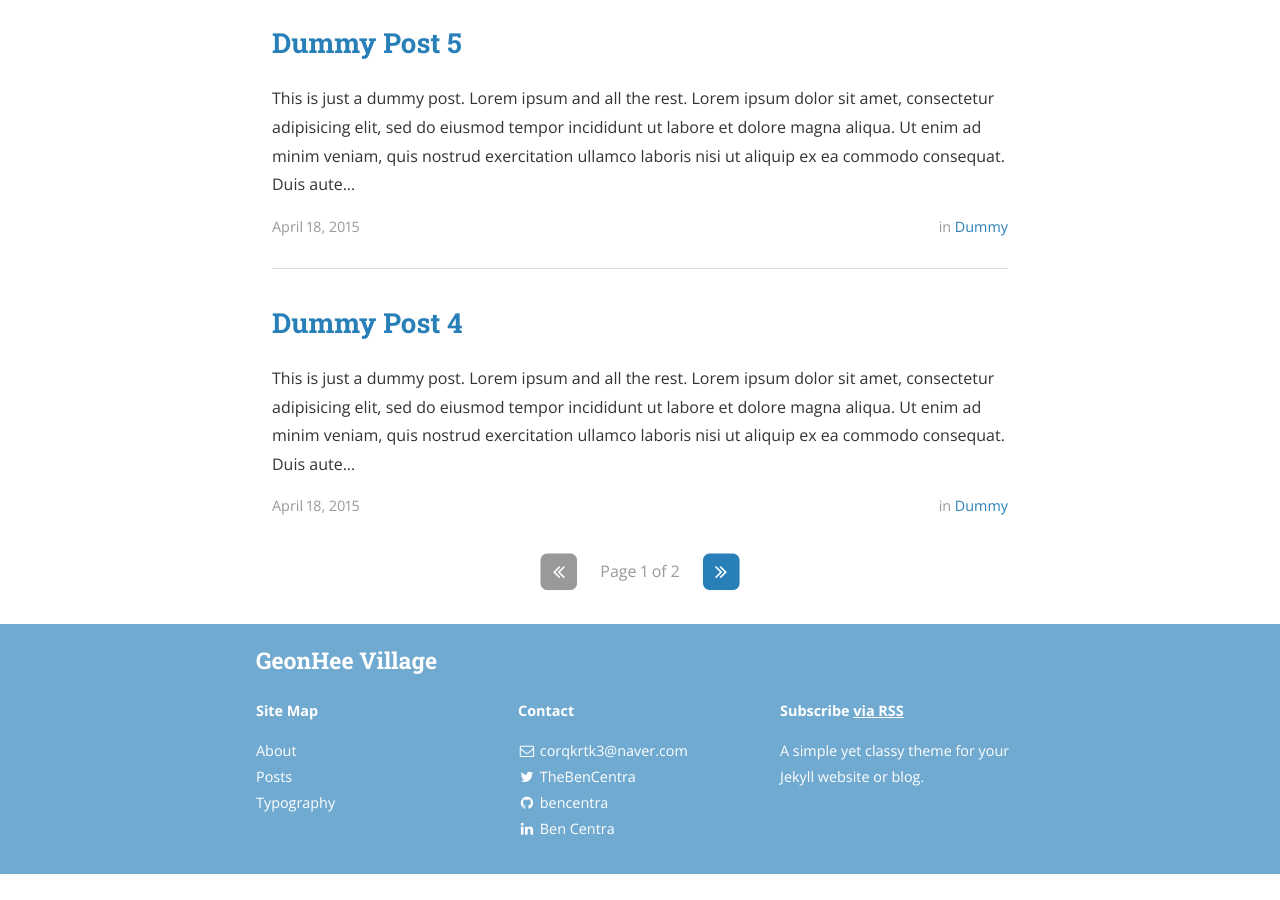
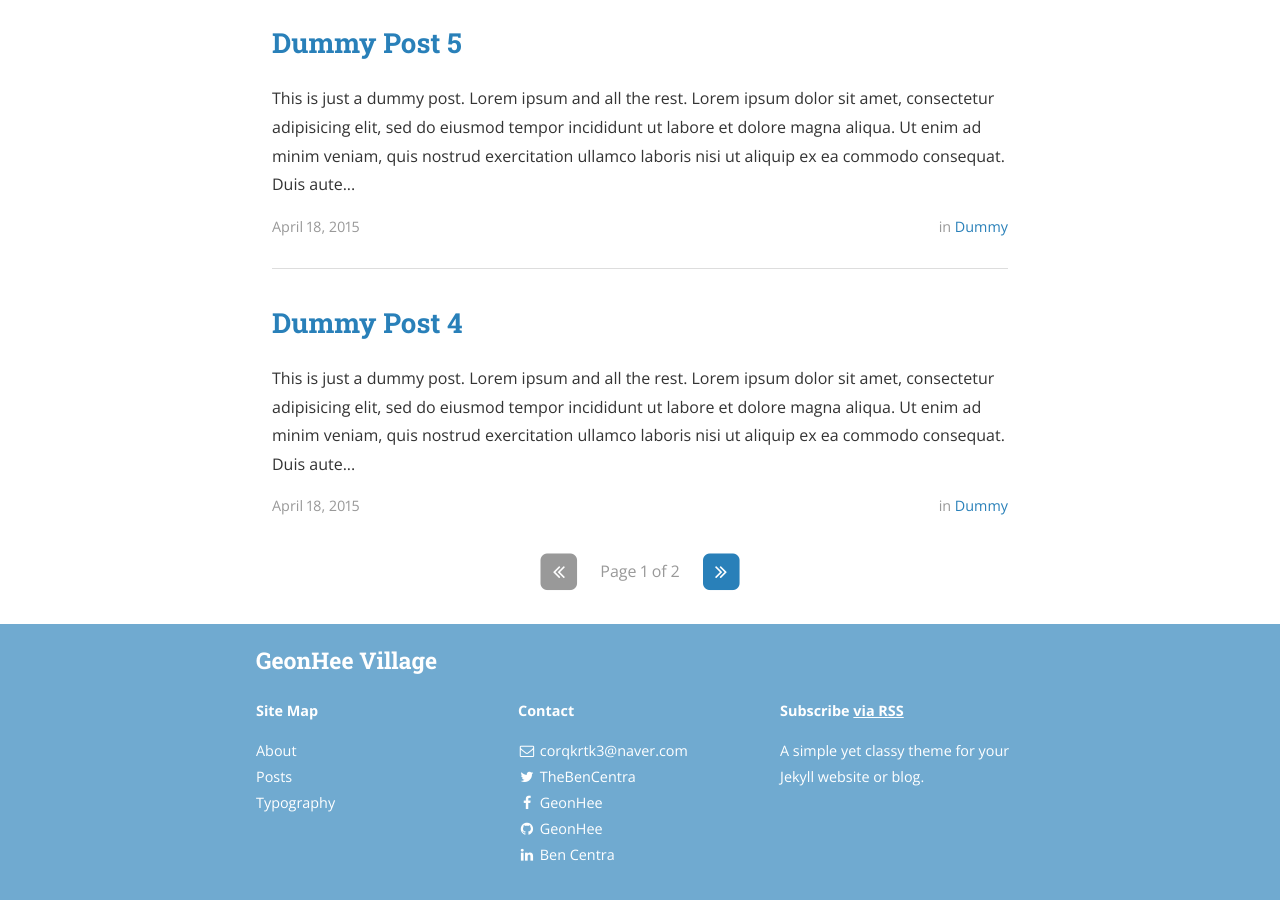
Before and after one commit to gbeea1004/gbeea1004..github.io, a Jekyll site: the page built from index.html, in a window 1280 px wide and 900 px high, scrolled down 1241 px. Built offline with Jekyll 4.4.1, drawn with Linux system fonts in a browser that asks for light colours; nearby versions of some CDN libraries; the list of posts is cut into pages by our own code; before the commit the page ends 2115 px from its top, so only the background shows below that.

Commit message:
config.yml - Contact Modify

```diff
--- a/_config.yml
+++ b/_config.yml
@@ -75,19 +75,19 @@ social:
     username: TheBenCentra
     url: https://twitter.com/TheBenCentra
     desc: Follow me on Twitter
-    share: true
+    share: false
 
   - name: Facebook
     icon: facebook
-    username: thebencentra
-    url:
+    username: GeonHee
+    url: https://www.facebook.com/profile.php?id=100003662456881
     desc: Friend me on Facebook
     share: true
 
   - name: GitHub
     icon: github
-    username: bencentra
-    url: https://github.com/bencentra
+    username: GeonHee
+    url: https://github.com/gbeea1004
     desc: Fork me on GitHub
     share: false
 
@@ -96,7 +96,7 @@ social:
     username: Ben Centra
     url: https://www.linkedin.com/pub/ben-centra/47/769/60a
     desc: Connect with me on LinkedIn
-    share: true
+    share: false
 
   - name: Google+
     icon: google-plus
```
